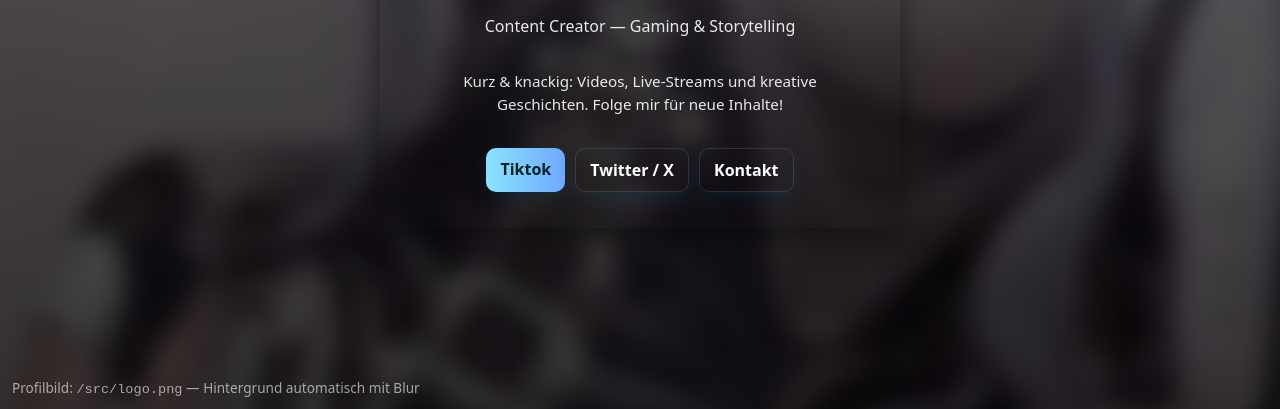
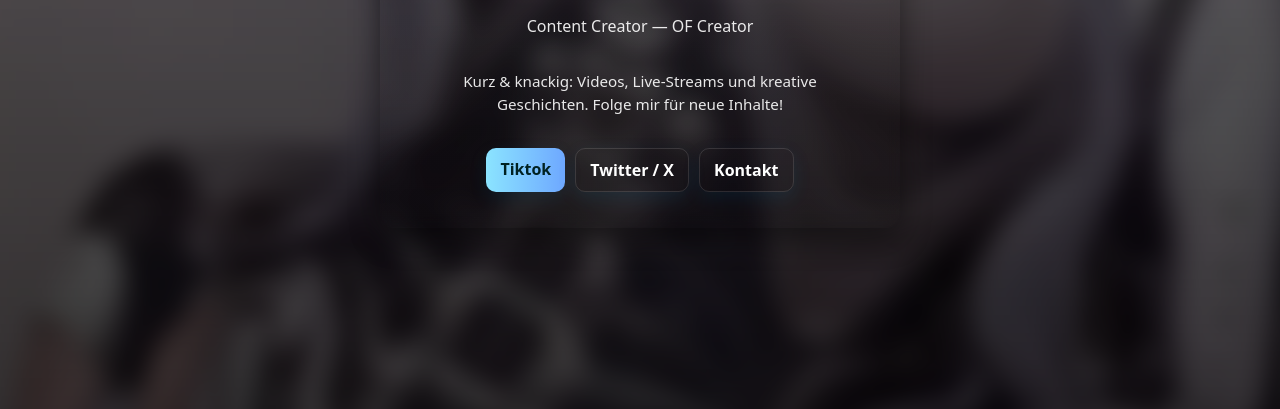
Before and after one commit to vronleng/vronleng.github.io, a plain HTML site: page index.html in a window 1280 px wide. Shown: the part 391-800 px from the top of the page. Drawn offline with Linux system fonts and the light colour scheme.

Commit message:
Update index.html

```diff
--- a/index.html
+++ b/index.html
@@ -54,7 +54,7 @@ footer{position:fixed;left:12px;bottom:12px;z-index:2;color:rgba(255,255,255,0.6
         <img src="/src/logo.png" alt="Vronleng Profilbild" />
       </div>
       <h1>Vronleng</h1>
-      <p class="role">Content Creator — Gaming & Storytelling</p>
+      <p class="role">Content Creator — OF Creator</p>
       <p class="bio">Kurz & knackig: Videos, Live-Streams und kreative Geschichten. Folge mir für neue Inhalte!</p><div class="links" aria-hidden="false">
     <a class="btn" href="https://tiktok.com/@vronleng_official" role="button">Tiktok</a>
     <a class="btn ghost" href="#" role="button">Twitter / X</a>
@@ -62,7 +62,7 @@ footer{position:fixed;left:12px;bottom:12px;z-index:2;color:rgba(255,255,255,0.6
   </div>
 </section>
 
-<footer>Profilbild: <code>/src/logo.png</code> — Hintergrund automatisch mit Blur</footer>
+
 
   </main>
 </body>
```
